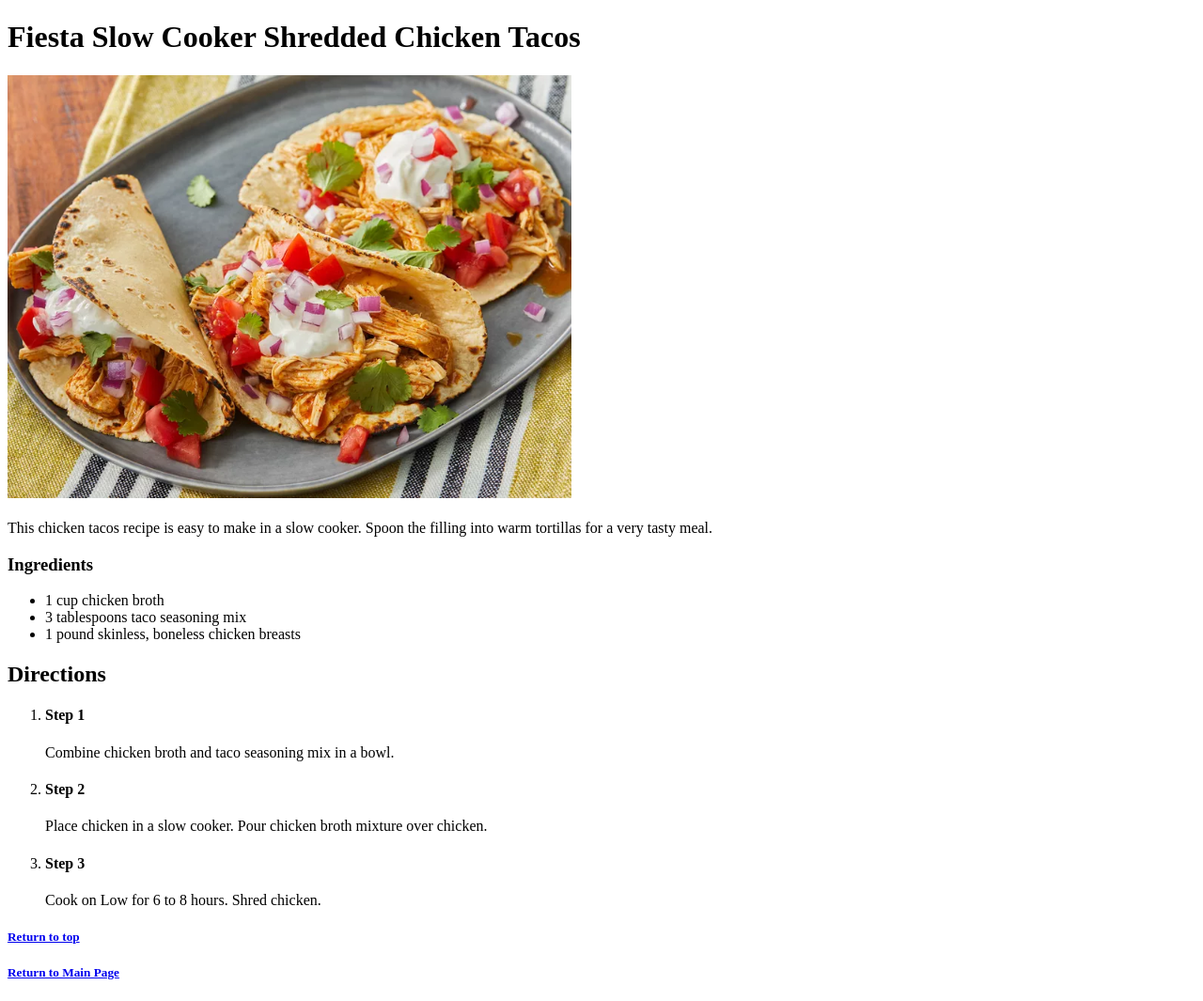
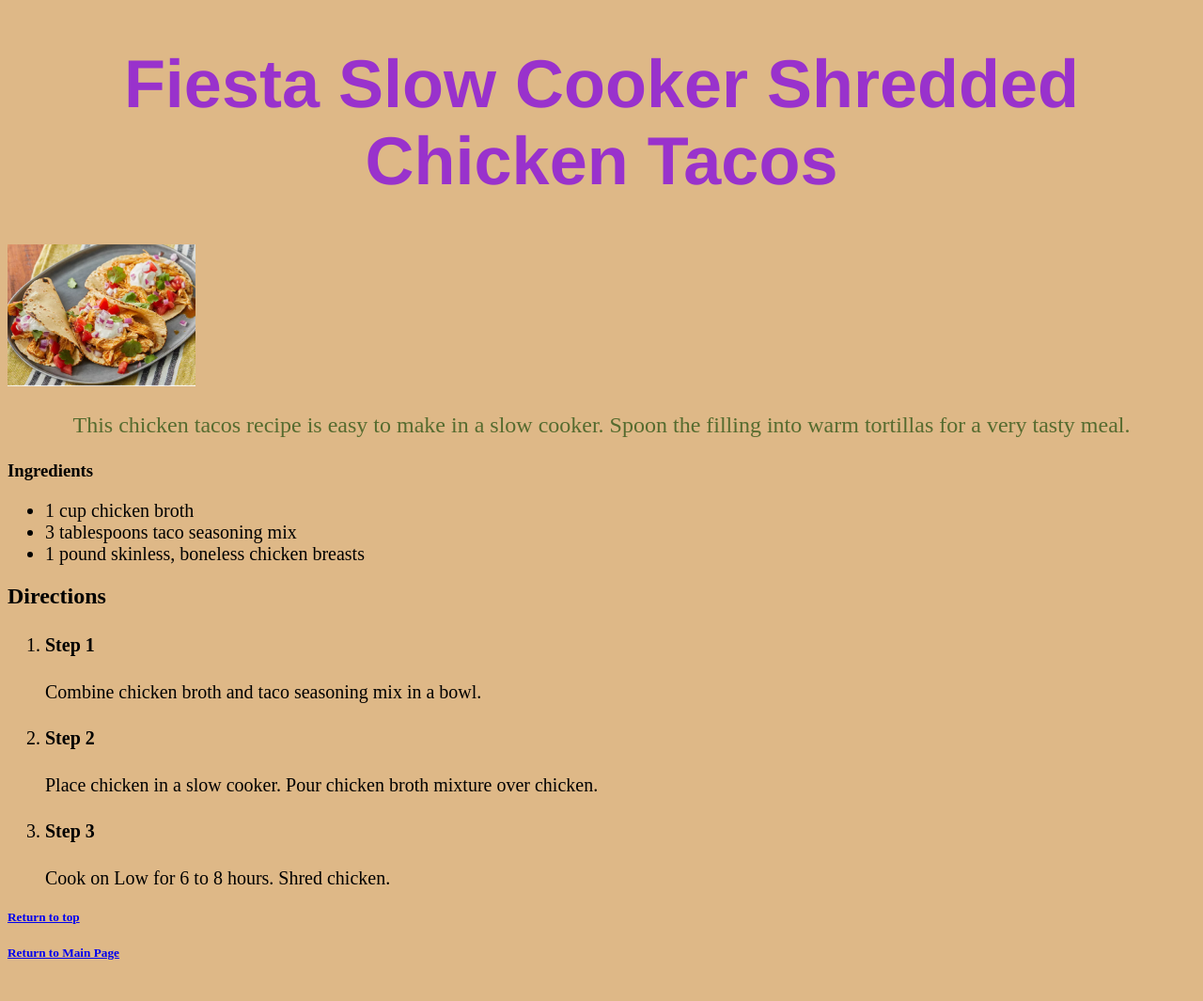
Before and after one commit to that-coding-kid/Recipes, a plain HTML site: page recipies/chkn_tacos.html in a window 1280 px wide. Shown: the whole page at 94% size. Drawn offline with Linux system fonts and the light colour scheme.

Commit message:
Implement CSS
Added CSS to the website.

```diff
--- a/recipies/chkn_tacos.html
+++ b/recipies/chkn_tacos.html
@@ -3,20 +3,21 @@
 <head>
     <meta charset="UTF-8">
     <meta name="viewport" content="width=device-width, initial-scale=1.0">
+    <link href="../styles.css" rel="stylesheet"/>
     <title>Chicken Tacos</title>
 </head>
 <body>
-    <h1>Fiesta Slow Cooker Shredded Chicken Tacos</h1>
+    <h1 class="headers">Fiesta Slow Cooker Shredded Chicken Tacos</h1>
     <img src="../img/Chicken Tacos.png" alt="Chicken Tacos"/>
-    <P>This chicken tacos recipe is easy to make in a slow cooker. Spoon the filling into warm tortillas for a very tasty meal.</P>
+    <P class="description">This chicken tacos recipe is easy to make in a slow cooker. Spoon the filling into warm tortillas for a very tasty meal.</P>
     <h3>Ingredients</h3>
-    <ul>
+    <ul class="list">
         <li>1 cup chicken broth</li>
         <li>3 tablespoons taco seasoning mix</li>
         <li>1 pound skinless, boneless chicken breasts</li>
     </ul>
     <h2>Directions</h2>
-    <ol>
+    <ol class="steps">
         <li><h4><strong>Step 1</strong></h4><p>Combine chicken broth and taco seasoning mix in a bowl.</p></li>
         <li><h4><strong>Step 2</strong></h4><p>Place chicken in a slow cooker. Pour chicken broth mixture over chicken.</p></li>
         <li><h4><strong>Step 3</strong></h4><p>Cook on Low for 6 to 8 hours. Shred chicken.</p></li>
--- /dev/null
+++ b/styles.css
@@ -0,0 +1,30 @@
+*{
+    background-color: burlywood;
+    font-family: 'Times New Roman', Times, serif;
+}
+.headers{
+    color: darkorchid;
+    font-family: 'Franklin Gothic Medium', 'Arial Narrow', Arial, sans-serif;
+    font-size: 72px;
+    text-align: center;
+}
+img{
+    width: 200px;
+    height: auto;
+}
+.description{
+    color: darkolivegreen;
+    font-family: 'Times New Roman', Times, serif;
+    font-size: 24px;
+    text-align: center;
+}
+.list{
+    font-family: 'Segoe UI', Tahoma, Geneva, Verdana, sans-serif;
+    font-size: 20px;
+    font-weight: 500;
+}
+.steps{
+    font-family: 'Franklin Gothic Medium', 'Arial Narrow', Arial, sans-serif;
+    font-size: 20px;
+    text-align: left;
+}
```
Also changed, not shown: index.html (+4 -3 lines), recipies/cuban_ropa_veija.html (+5 -4 lines), recipies/itl_chicken.html (+5 -4 lines), recipies/mac_n_cheese.html (+5 -4 lines), recipies/sausage_sauce.html (+5 -4 lines).
